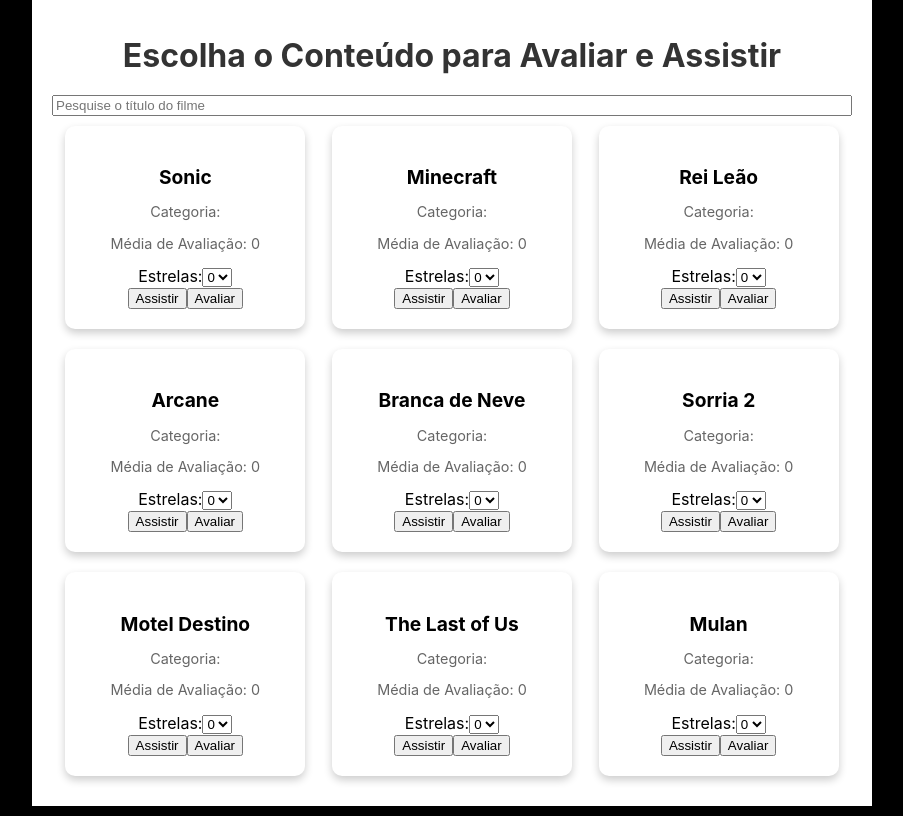
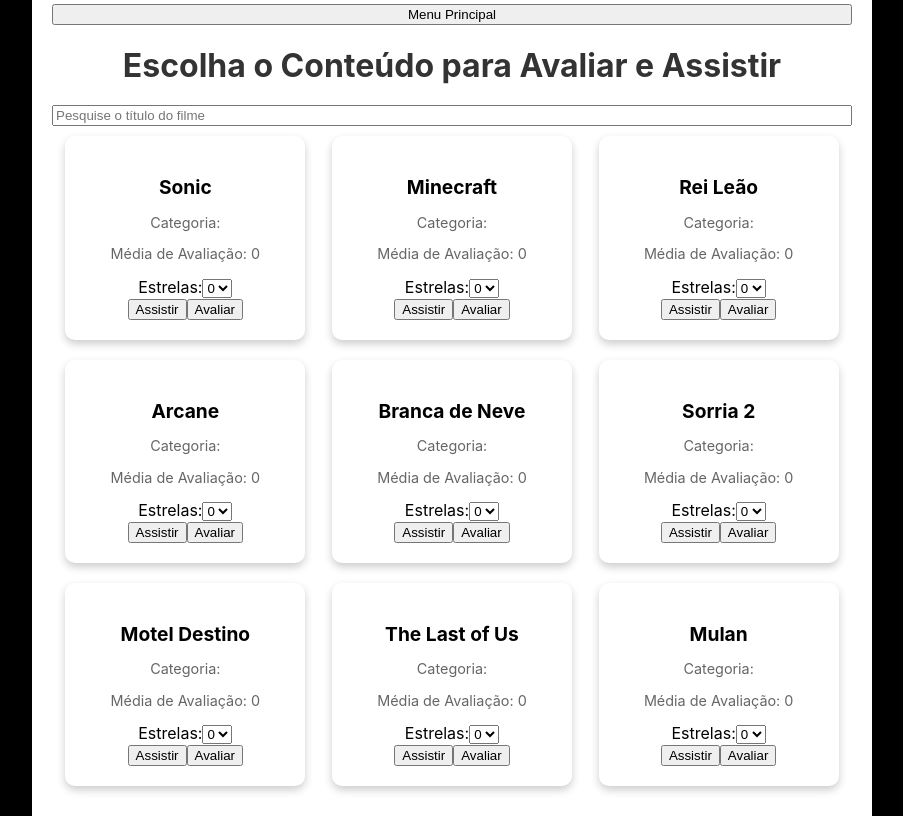
Before and after one commit to DaviMacielCavalcante/atividade_eng_de_software, a React (Create React App) app in the folder prime-video/: page /selecaoConteudo in a window 1280 px wide. Shown: the whole page, without its empty margins (188-1091 px from the left). Built offline with nearby package versions, Linux system fonts and the light colour scheme.

Commit message:
:wrench: Adicionado button Menu Principal

```diff
--- a/prime-video/src/components/selecaoConteudo/selecaoConteudo.jsx
+++ b/prime-video/src/components/selecaoConteudo/selecaoConteudo.jsx
@@ -75,7 +75,9 @@
 );
 
 return (
+
   <div className={styles.container}>
+  <button onClick={() => navigate('/menuPrincipal')}>Menu Principal</button>
     <h1 className={styles.title}>Escolha o Conteúdo para Avaliar e Assistir</h1>
 
     {/* Barra de Pesquisa */}
```
